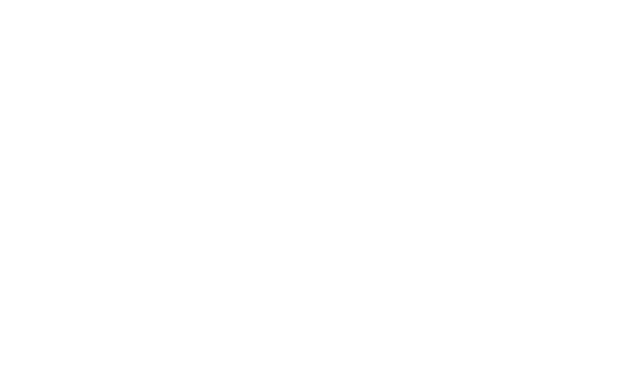
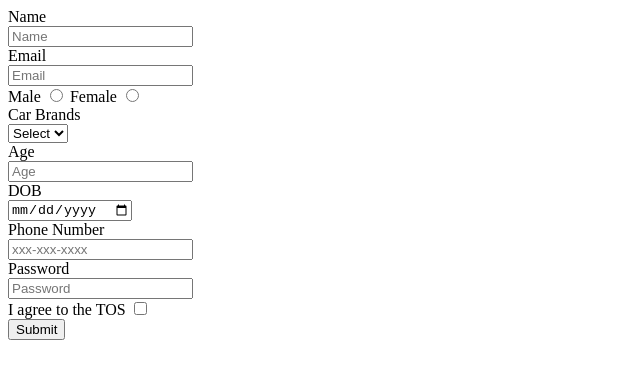
Before and after one commit to acciojob/signup-form-car-Deepakkarki24, a website: page main.html in a window 1280 px wide. Shown: the whole page, without its empty margins (0-640 px from the left). Drawn offline with Linux system fonts and the light colour scheme.

Commit message:
created a submission

```diff
--- a/main.html
+++ b/main.html
@@ -8,6 +8,34 @@
 
 <body>
 	<!-- the entire body must be written by student -->
+	<form method="post">
+		<label for="name">Name</label><br>
+		<input type="text" required id="name" name="name" placeholder="Name"><br>
+		<label for="email">Email</label><br>
+		<input type="email" required id="email" name="email" placeholder="Email"><br>
+		<label for="gender_m">Male</label>
+		<input type="radio" id="gender_m" name="gender" required>
+		<label for="gender_f">Female</label>
+		<input type="radio" id="gender_f" name="gender" required><br>
+		<label for="cars">Car Brands</label><br>
+		<select aria-required name="cars" id="cars">
+			<option value="select">Select</option>
+			<option value="saab">Saab</option>
+			<option value="opel">Opel</option>
+		</select><br>
+		<label for="age">Age</label><br>
+		<input type="number" id='age' name='age' placeholder='Age' required><br>
+		<label for='dob'>DOB</label><br>
+		<input type="date" id="dob" name='dob' required><br>
+		<label for='tel'>Phone Number</label><br>
+		<input type="tel" id="tel" name='tel' placeholder='xxx-xxx-xxxx'><br>
+		<label for="password">Password</label><br>
+		<input type='password' id='password' name='password' required placeholder="Password"><br>
+		<label for='tos'>I agree to the TOS</label>
+		<input type="checkbox" id='tos' name="tos" required><br>
+
+		<button type="submit">Submit</button>
+	</form>
     <script type="text/javascript" src="./script.js">
 </script>
 
```
